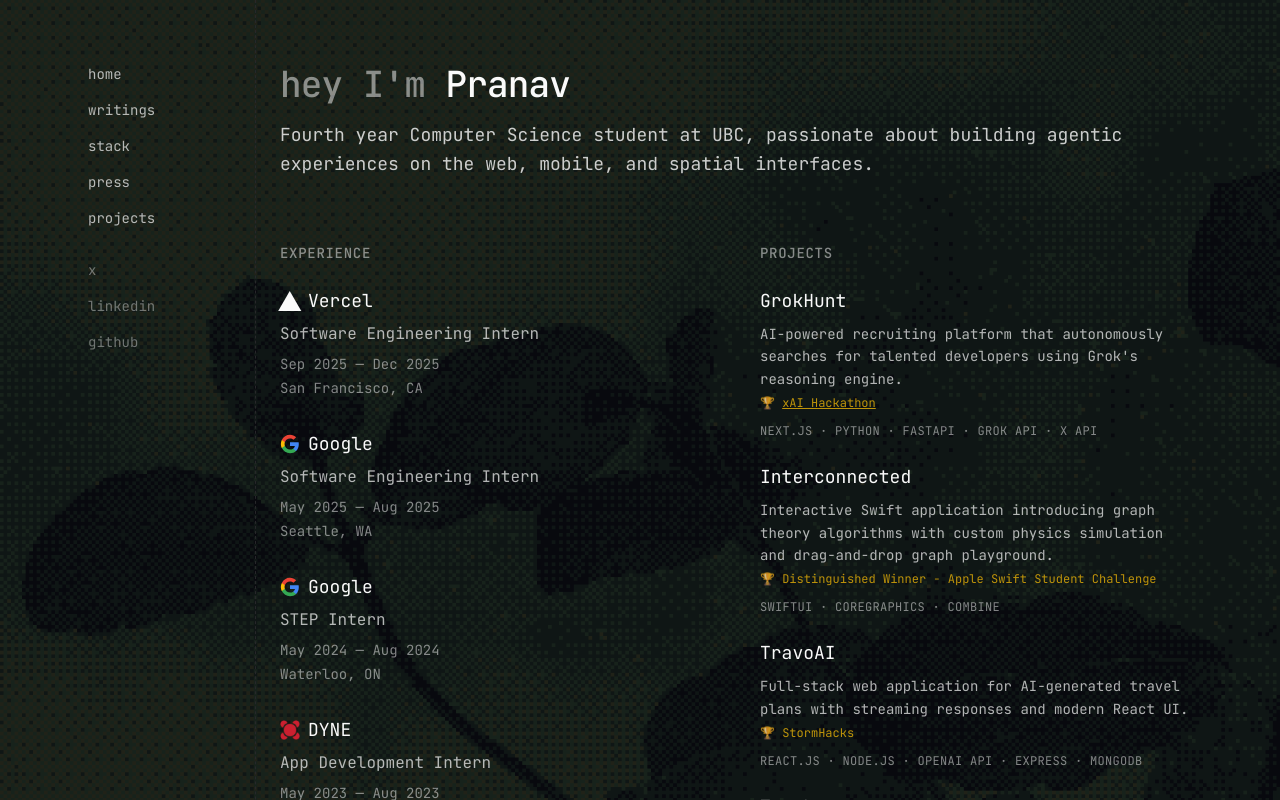
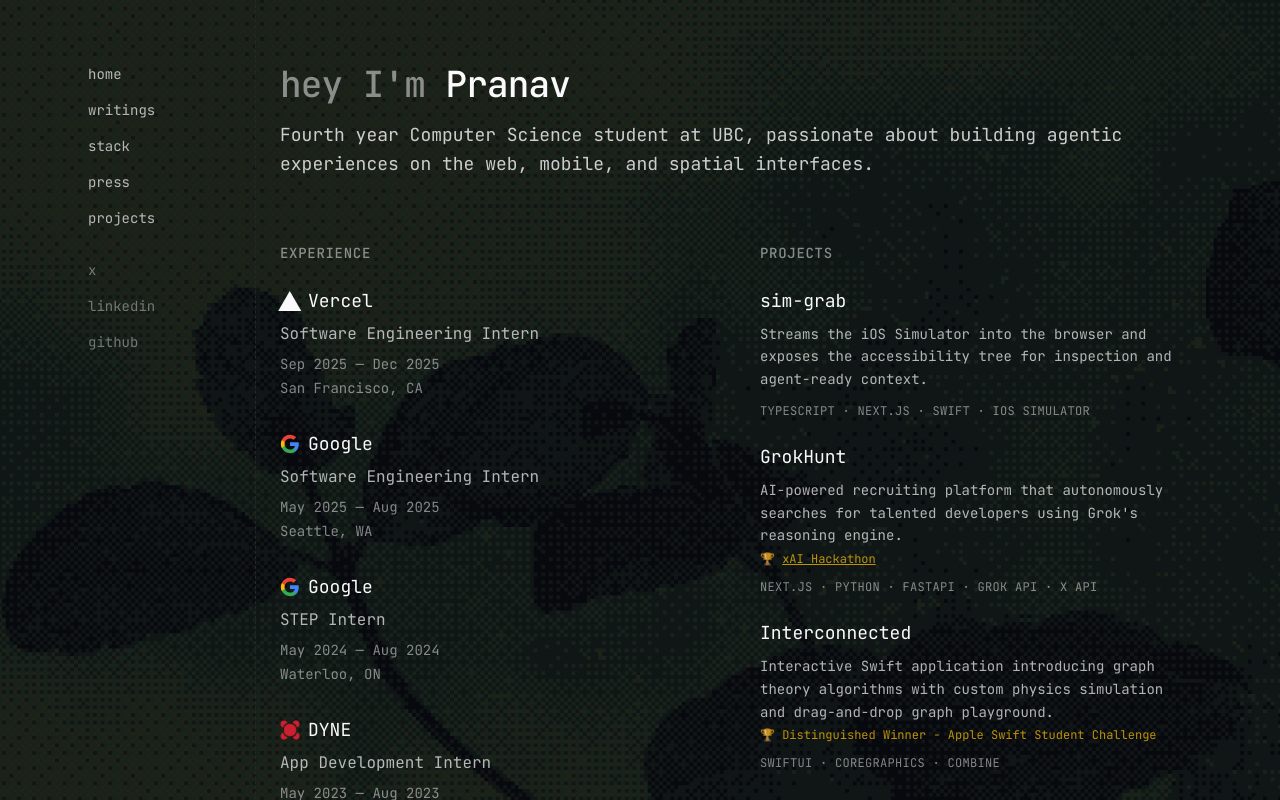
Before and after one commit to pranavkarthik10/personalv7, a Next.js app: page / in a window 1280 px wide. Shown: the top 800 px of the page. Built offline with nearby package versions, Linux system fonts and the light colour scheme.

Commit message:
Add sim-grab project

```diff
--- a/src/data/resume.tsx
+++ b/src/data/resume.tsx
@@ -110,6 +110,27 @@
 		),
 	},
 	projects: [
+		{
+			slug: "sim-grab",
+			name: "sim-grab",
+			description:
+				"Streams the iOS Simulator into the browser and exposes the accessibility tree for inspection and agent-ready context.",
+			longDescription:
+				"sim-grab streams the iOS Simulator into the browser, making it accessible from coding agent apps. It also exposes the accessibility tree as an inspector so you can hover, select, and copy rich UI context with labels, roles, frames, ancestor chains, and point-level refinement when the tree is too coarse.",
+			imagePath: "/sim-grab.png",
+			githubUrl: "https://github.com/pranavkarthik10/sim-grab",
+			stack: ["TypeScript", "Next.js", "Swift", "iOS Simulator"],
+			keyFeatures: [
+				"Live browser streaming of a booted iOS Simulator",
+				"Accessibility tree inspection with hover and selection",
+				"Agent-ready context blocks with labels, roles, and frames",
+				"Fallback mock mode for demoing without a simulator bridge",
+			],
+			challenges:
+				"Bridging live simulator video, accessibility data, and browser interaction into one cohesive workflow while keeping the inspector responsive and useful for agents.",
+			inProgress: false,
+			year: 2026,
+		},
 		{
 			slug: "pdfp",
 			name: "pdfp",
```
Also changed, not shown: 1 other file (tests, documents, lock files or other folders).
